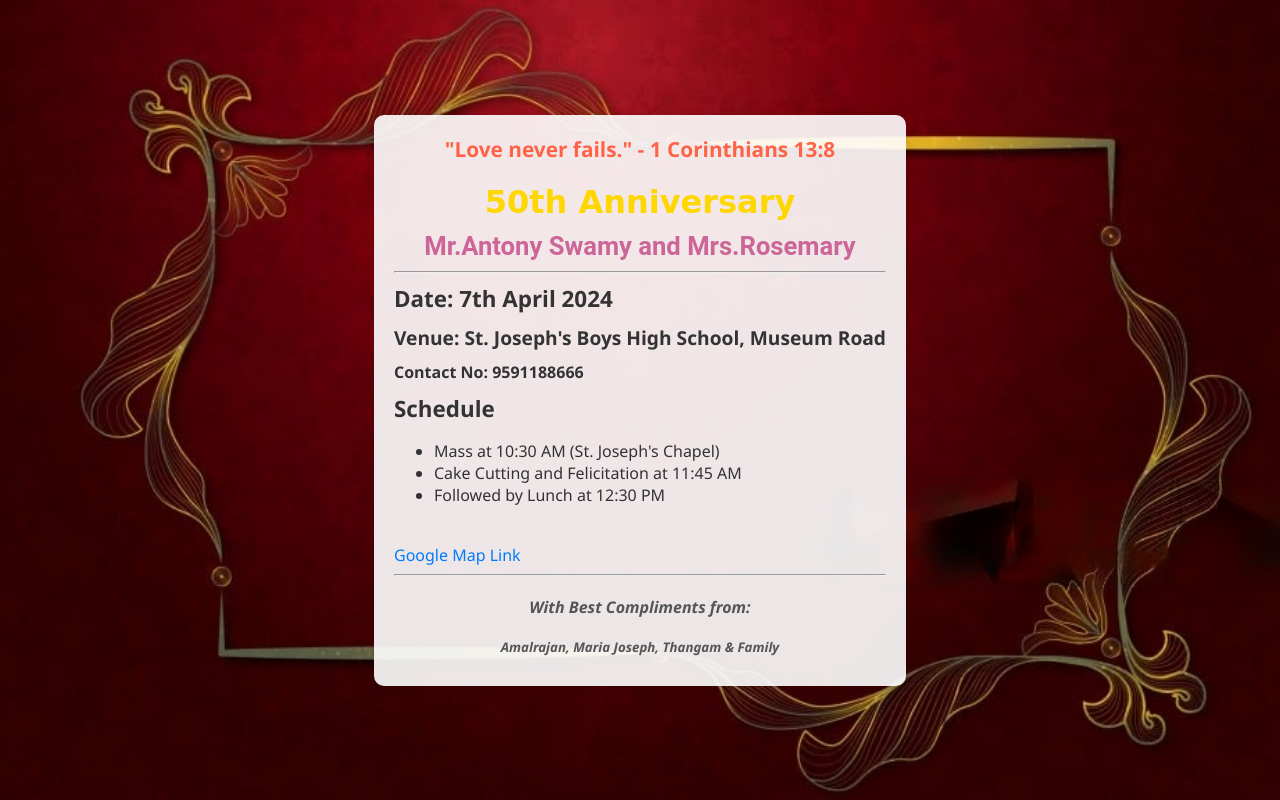
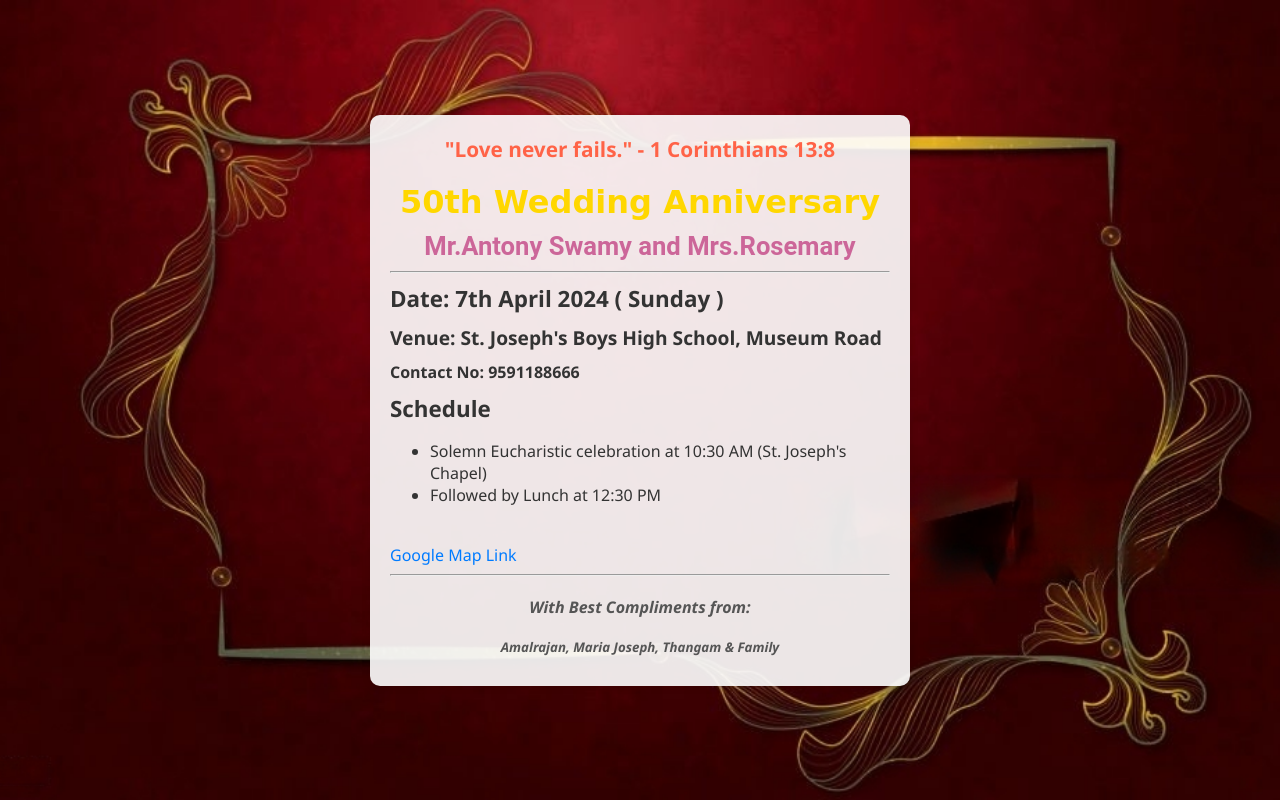
Before and after one commit to faustmabel/Wedding_Anniversary, a plain HTML site: page index.html in a window 1280 px wide. Drawn offline with Linux system fonts and the light colour scheme.

Commit message:
Add files via upload

```diff
--- a/index.html
+++ b/index.html
@@ -120,16 +120,15 @@
         <div class="bible-verse">
             <p>"Love never fails." - 1 Corinthians 13:8</p>
         </div>
-        <h2>50th Anniversary</h2>
-        <h3 class="name">Mr.Antony Swamy and Mrs.Rosemary</h3>
+        <h2>50th Wedding Anniversary</h2>
+        <h2 class="name">Mr.Antony Swamy and Mrs.Rosemary</h2>
         <hr>
-        <h3 class="date" style="text-align: left;">Date: 7th April 2024</h3> <!-- Adjusted alignment -->
+        <h3 class="date" style="text-align: left;">Date: 7th April 2024 ( Sunday )</h3> <!-- Adjusted alignment -->
         <h3 class="venue">Venue: St. Joseph's Boys High School, Museum Road</h3>
         <p class="contact-no">Contact No: 9591188666</p> <!-- Made Contact No bold -->
         <h3 class="schedule">Schedule</h3>
         <ul class="schedule">
-            <li>Mass at 10:30 AM (St. Joseph's Chapel)</li>
-            <li>Cake Cutting and Felicitation at 11:45 AM</li>
+            <li>Solemn Eucharistic celebration at 10:30 AM (St. Joseph's Chapel)</li>
             <li>Followed by Lunch at 12:30 PM</li>
         </ul>
         <br> <!-- Line break after the Google Map link -->
```
